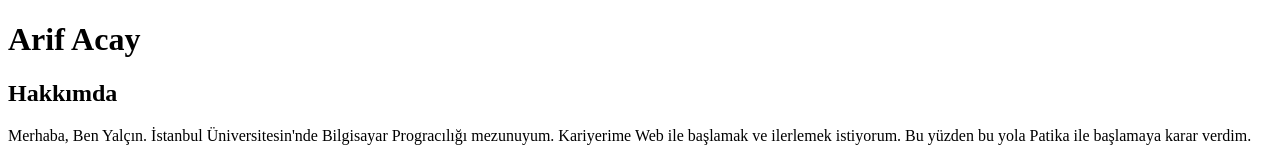
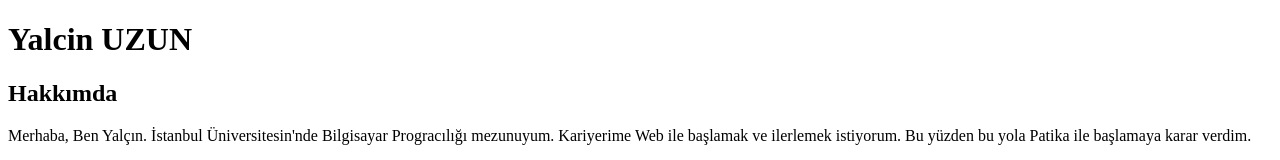
Before and after one commit to yacnuzun/Html-dev2, a plain HTML site: page index.html in a window 1280 px wide. Shown: the top 160 px of the page. Drawn offline with Linux system fonts and the light colour scheme.

Commit message:
Second  commit

```diff
--- a/index.html
+++ b/index.html
@@ -6,7 +6,7 @@
     <title>MY PAGE</title>
 </head>
 <body>
-    <h1>Arif Acay</h1>
+    <h1>Yalcin UZUN</h1>
         <h2>Hakkımda</h2>
         <p>Merhaba, Ben Yalçın. İstanbul Üniversitesin'nde Bilgisayar Progracılığı mezunuyum.
             Kariyerime Web ile başlamak ve ilerlemek istiyorum. Bu yüzden bu yola Patika ile başlamaya karar verdim.
```
